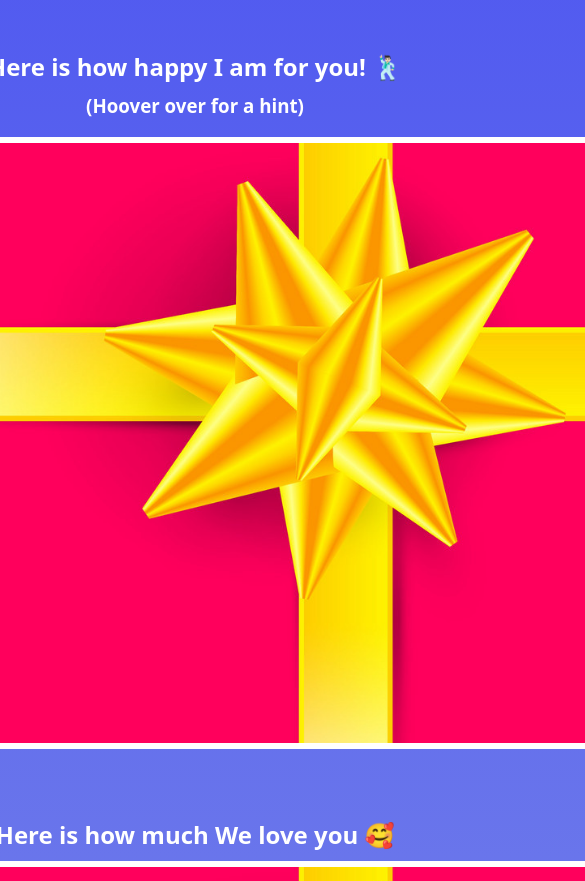
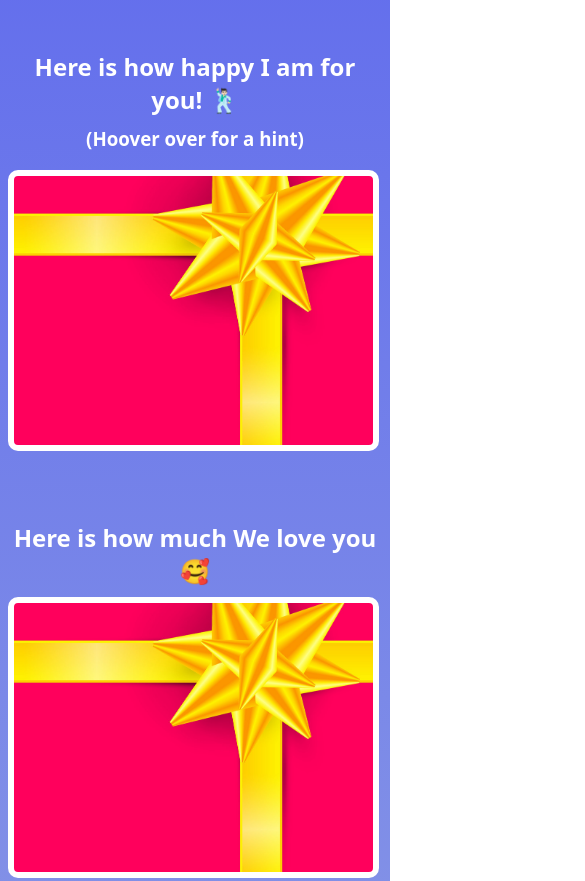
Before and after one commit to jnaugle101/birthdays-site, a plain HTML site: page Corey/index.html in a window 390 px wide. Shown: the part 3080-3961 px from the top of the page, 585 px wide, since content can reach past the window. Drawn offline with Linux system fonts and the light colour scheme; a web font is replaced by a local one.

Commit message:
Make gift-img responsive

```diff
--- a/Corey/style.css
+++ b/Corey/style.css
@@ -47,14 +47,18 @@ body {
 	margin-top: 50px;
 }
 
+
 .gift-img {
-	width: 800px;
-	height: 600px;
-	border: 6px solid white;
-	border-radius: 10px;
-	background-image: url('gift-cover.jpg');
-	background-size: cover;
+  width: min(92vw, 800px);
+  aspect-ratio: 4 / 3;
+  height: auto;
+  border: 6px solid #fff;
+  border-radius: 10px;
+  background-image: url('gift-cover.jpg');
+  background-size: cover;
+  background-position: center;
 }
+
 
 #gift-img-cheers {
 	height: 400px;
@@ -169,3 +173,28 @@ body {
 	widht: 400px;
 	color: black;
 }
+
+
+.gift-img:hover,
+.gift-img.active { background-image: url('happy.gif'); }
+
+#gift-love:hover,
+#gift-love.active { background-image: url('love.gif'); }
+
+#gift-friends:hover,
+#gift-friends.active { background-image: url('room.gif'); }
+
+#gift-future:hover,
+#gift-future.active {
+  background-image: url('family.gif');
+  background-position: center;
+  background-repeat: no-repeat;
+  background-size: contain;
+  background-color: #000;
+}
+
+#gift-img-cheers:hover,
+#gift-img-cheers.active {
+  background-image: url('cheers.gif');
+  background-size: contain;
+}
```
